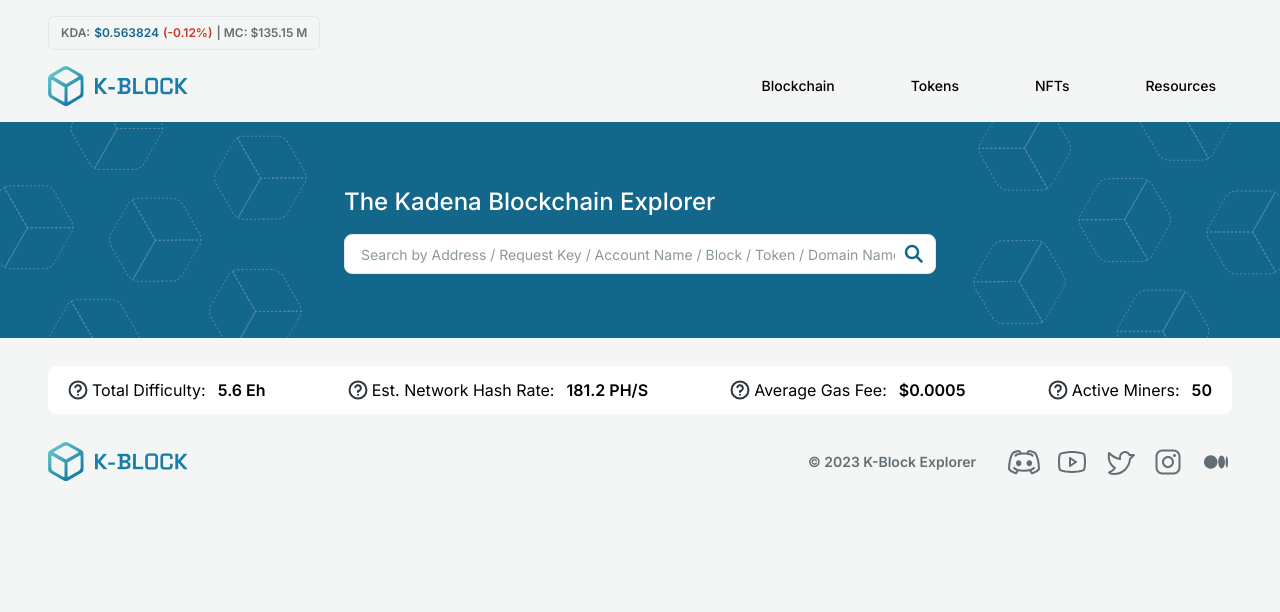
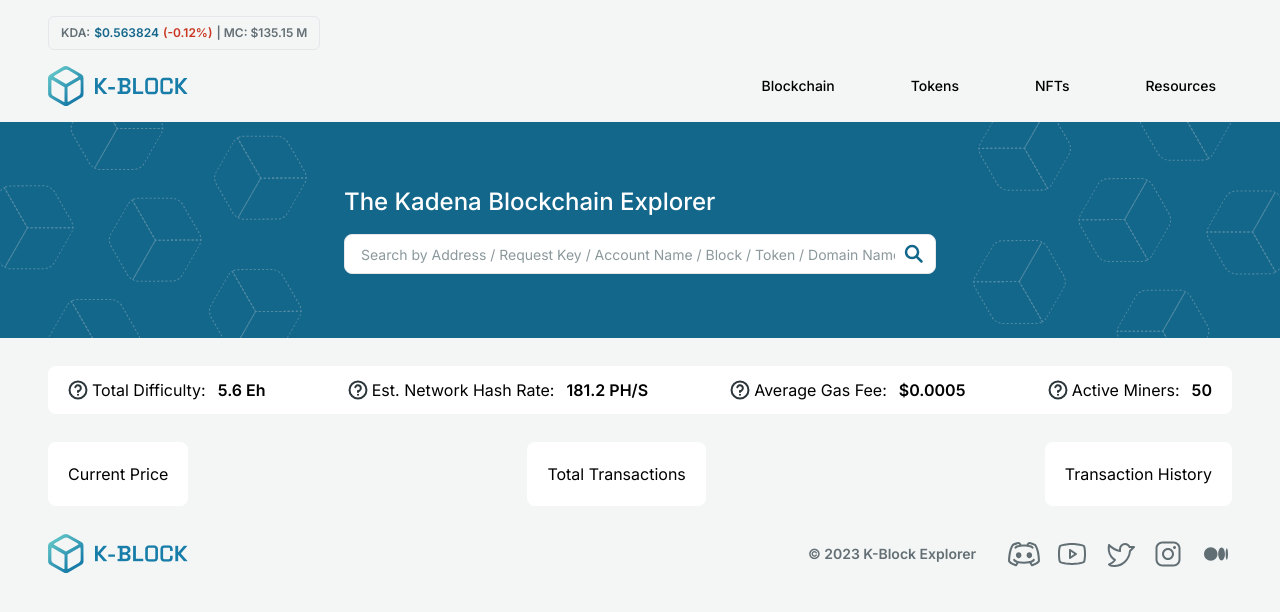
Before and after one commit to techfleetworks/k-block-app, a Next.js app: page / in a window 1280 px wide. Shown: the top 612 px of the page. Built offline with nearby package versions, Linux system fonts and the light colour scheme.

Commit message:
create component folders

```diff
--- /dev/null
+++ b/src/components/common/current-price/index.jsx
@@ -0,0 +1,11 @@
+import React from 'react';
+
+const CurrentPrice = () => {
+  return (
+    <div className="bg-neutral-n-0 w-fit p-5 rounded-[8px] ">
+      <h1>Current Price</h1>
+    </div>
+  );
+};
+
+export default CurrentPrice;
--- a/src/components/common/index.js
+++ b/src/components/common/index.js
@@ -3,3 +3,6 @@ export { default as Navbar } from './navbar';
 export { default as Searchbar } from './search-bar';
 export { default as InfoBar } from './info-bar';
 export { default as Footer } from './footer';
+export { default as CurrentPrice } from './current-price';
+export { default as TotalTransactions } from './total-transactions';
+export { default as TransactionHistory } from './transaction-history';
--- /dev/null
+++ b/src/components/common/total-transactions/index.jsx
@@ -0,0 +1,11 @@
+import React from 'react';
+
+const TotalTransactions = () => {
+  return (
+    <div className="bg-neutral-n-0 w-fit p-5 rounded-[8px] ">
+      <h1>Total Transactions</h1>
+    </div>
+  );
+};
+
+export default TotalTransactions;
--- /dev/null
+++ b/src/components/common/transaction-history/index.jsx
@@ -0,0 +1,11 @@
+import React from 'react';
+
+const TransactionHistory = () => {
+  return (
+    <div className="bg-neutral-n-0 w-fit p-5 rounded-[8px] ">
+      <h1>Transaction History</h1>
+    </div>
+  );
+};
+
+export default TransactionHistory;
--- a/src/pages/index.js
+++ b/src/pages/index.js
@@ -1,4 +1,12 @@
-import { Navbar, Searchbar, InfoBar, Footer } from '@/components/common';
+import {
+  Navbar,
+  Searchbar,
+  InfoBar,
+  Footer,
+  CurrentPrice,
+  TotalTransactions,
+  TransactionHistory,
+} from '@/components/common';
 
 export default function Home() {
   return (
@@ -6,6 +14,11 @@ export default function Home() {
       <Navbar />
       <Searchbar />
       <InfoBar />
+      <div className="flex flex-wrap gap-4 justify-start sm:justify-between px-3 md:px-12 my-7">
+        <CurrentPrice />
+        <TotalTransactions />
+        <TransactionHistory />
+      </div>
       <Footer />
     </main>
   );
```
